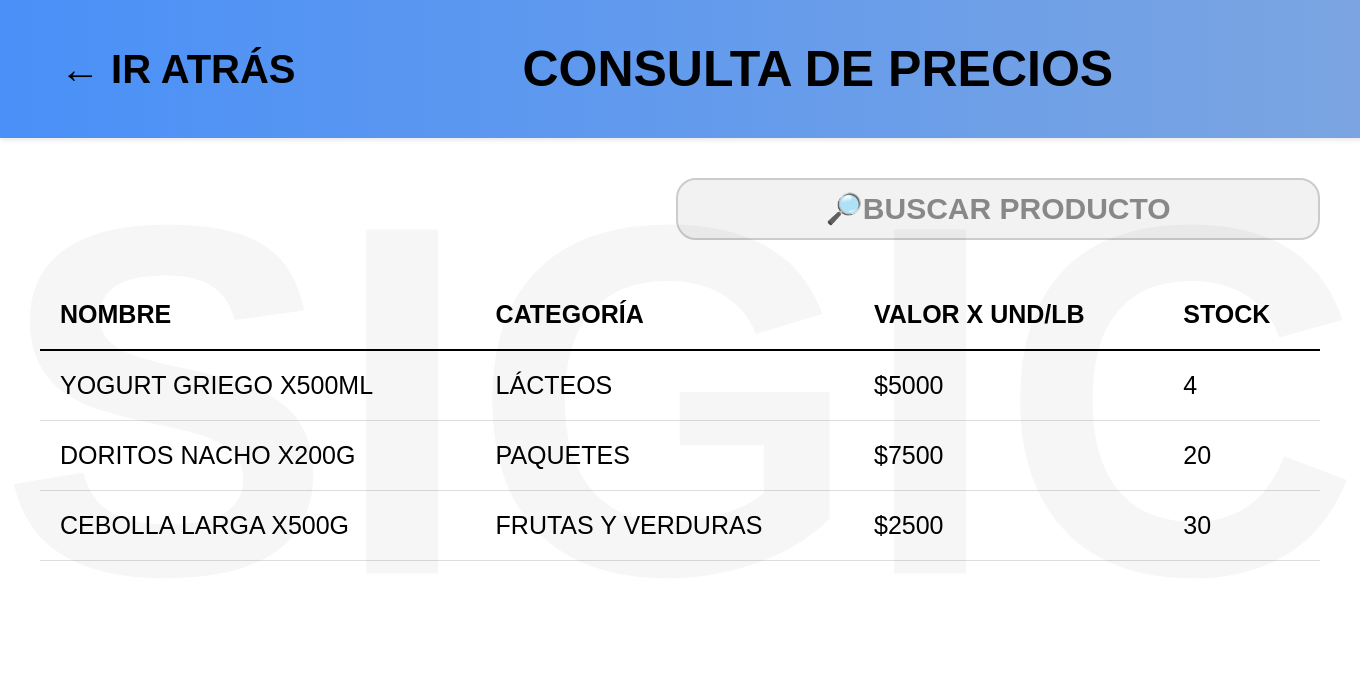
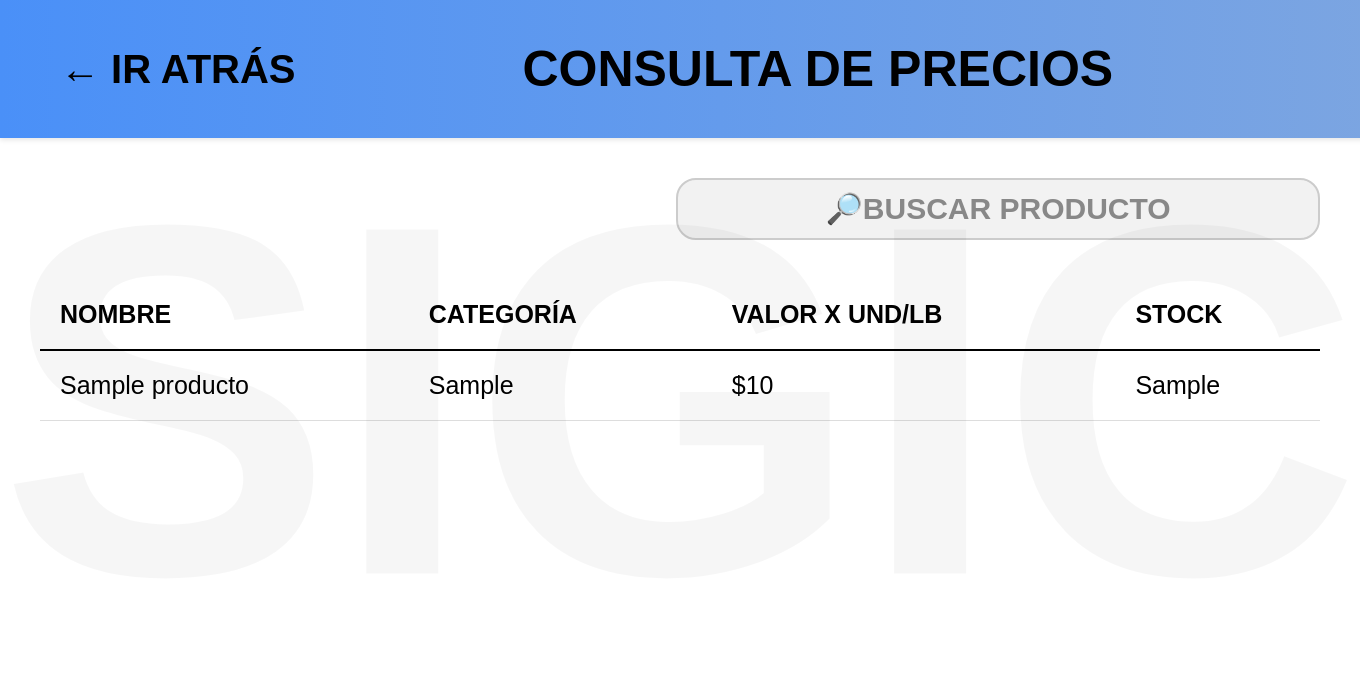
Before and after one commit to CallmeDrift/SIGIC, a Flask app: page /consulta in a window 1360 px wide; the page is wider, and only the part inside the window is pictured. Shown: the top 679 px of that part. Run offline with Flask 3, Linux system fonts and the light colour scheme; tables that the repository leaves empty or names only in its code hold one stand-in row (values such as "Sample post").

Commit message:
conectado con mi BD

```diff
--- a/app.py
+++ b/app.py
@@ -1,6 +1,9 @@
 from flask import Flask, render_template
+from database import get_connection
+
 # ESTE PROYECTO UTILIZA FLASK, EJECÚTALO CON EL COMANDO PYTHON app.py
 app = Flask(__name__)
+
 
 # Página principal
 @app.route('/')
@@ -34,7 +37,12 @@ def caja():
 
 @app.route('/consulta')
 def inventario():
-    return render_template('consulta.html')
+    conn = get_connection()
+    cursor = conn.cursor(dictionary=True)
+    cursor.execute("SELECT * FROM productos")  # Ajusta según columnas reales
+    productos = cursor.fetchall()
+    conn.close()
+    return render_template('consulta.html', productos=productos)
 
 @app.route('/ayuda')
 def ayuda():
--- /dev/null
+++ b/database.py
@@ -0,0 +1,10 @@
+import mysql.connector
+
+def get_connection():
+    return mysql.connector.connect(
+        host="localhost",
+        port=3306,
+        user="root",
+        password="Suarez.77",
+        database="micromercado"
+    )
--- a/templates/consulta.html
+++ b/templates/consulta.html
@@ -179,45 +179,27 @@
         </tr>
       </thead>
       <tbody>
-        <tr data-nombre="YOGURT GRIEGO X500ML" data-categoria="LÁCTEOS" data-precio-compra="3500" data-precio-venta="5000"
-          data-desc="Yogurt natural bajo en grasa. Ideal para desayunos." data-pre="Botella 500ml" data-ubi="Nevera 1"
-          data-stock="4" data-proveedor="101" data-img="{{ url_for('static', filename='imagen/yogurt_500ml.png') }}">
-          <td>YOGURT GRIEGO X500ML</td>
-          <td>LÁCTEOS</td>
-          <td>$5000</td>
-          <td>4</td>
+        {% for producto in productos %}
+        <tr
+          data-nombre="{{ producto.nombre_producto }}"
+          data-categoria="{{ producto.categoria }}"
+          data-precio-compra="{{ producto.precio_compra }}"
+          data-precio-venta="{{ producto.precio_venta }}"
+          data-desc="{{ producto.descripcion }}"
+          data-pre="{{ producto.presentacion }}"
+          data-ubi="{{ producto.ubicacion }}"
+          data-stock="{{ producto.cantidad }}"
+          data-proveedor="{{ producto.id_proveedor }}"
+          data-img="{{ url_for('static', filename='imagen/' ~ producto.imagen) }}">
+          <td>{{ producto.nombre_producto }}</td>
+          <td>{{ producto.categoria }}</td>
+          <td>${{ producto.precio_venta }}</td>
+          <td>{{ producto.cantidad }}</td>
         </tr>
-        <tr data-nombre="DORITOS NACHO X200G"
-          data-categoria="PAQUETES"
-          data-precio="$7500"
-          data-stock="20"
-          data-desc="Doritos sabor nacho intensamente crocantes."
-          data-precio-compra="5200"
-          data-precio-venta="7500"
-          data-pre="Bolsa x200g"
-          data-ubi="Estantería 3"
-          data-prov="PR123"
-          data-img="{{ url_for('static', filename='imagen/Doritos_200gr.png') }}">
-          <td>DORITOS NACHO X200G</td>
-          <td>PAQUETES</td>
-          <td>$7500</td>
-          <td>20</td>
-        </tr>
-
-        <tr data-nombre="CEBOLLA LARGA X500G" data-categoria="FRUTAS Y VERDURAS" data-precio="$2500" data-stock="30"
-          data-desc="Fresca y lista para tus guisos. 100% natural." data-precio-compra="1500" data-precio-venta="2500"
-          data-pre="Manojo x500g" data-ubi="Estantería 1" data-prov="AG456"
-          data-img="{{ url_for('static', filename='imagen/cebollaLarga.png') }}">
-          <td>CEBOLLA LARGA X500G</td>
-          <td>FRUTAS Y VERDURAS</td>
-          <td>$2500</td>
-          <td>30</td>
-        </tr>
-
-        <!-- Más productos aquí -->
-        </tbody>
-        </table>
-        </div>
+        {% endfor %}
+      </tbody>
+    </table>
+  </div>
 
   <!-- MODAL -->
   <div id="modalProducto" class="modal">
@@ -253,7 +235,6 @@
         document.getElementById('producto-stock').textContent = fila.dataset.stock;
         document.getElementById('producto-prov').textContent = fila.dataset.proveedor;
         document.getElementById('producto-imagen').src = fila.dataset.img || 'https://via.placeholder.com/300x300?text=Producto';
-
         document.getElementById('modalProducto').style.display = 'block';
       });
     });
@@ -261,6 +242,24 @@
     function cerrarModal() {
       document.getElementById('modalProducto').style.display = 'none';
     }
+
+      // Buscador tiempo real
+  const inputBusqueda = document.querySelector('.barra-acciones input');
+
+  inputBusqueda.addEventListener('input', () => {
+    const filtro = inputBusqueda.value.toLowerCase();
+
+    filas.forEach(fila => {
+      const nombre = fila.dataset.nombre.toLowerCase();
+      const categoria = fila.dataset.categoria.toLowerCase();
+
+      if (nombre.includes(filtro) || categoria.includes(filtro)) {
+        fila.style.display = '';
+      } else {
+        fila.style.display = 'none';
+      }
+    });
+  });
   </script>
 </body>
 </html>
```
